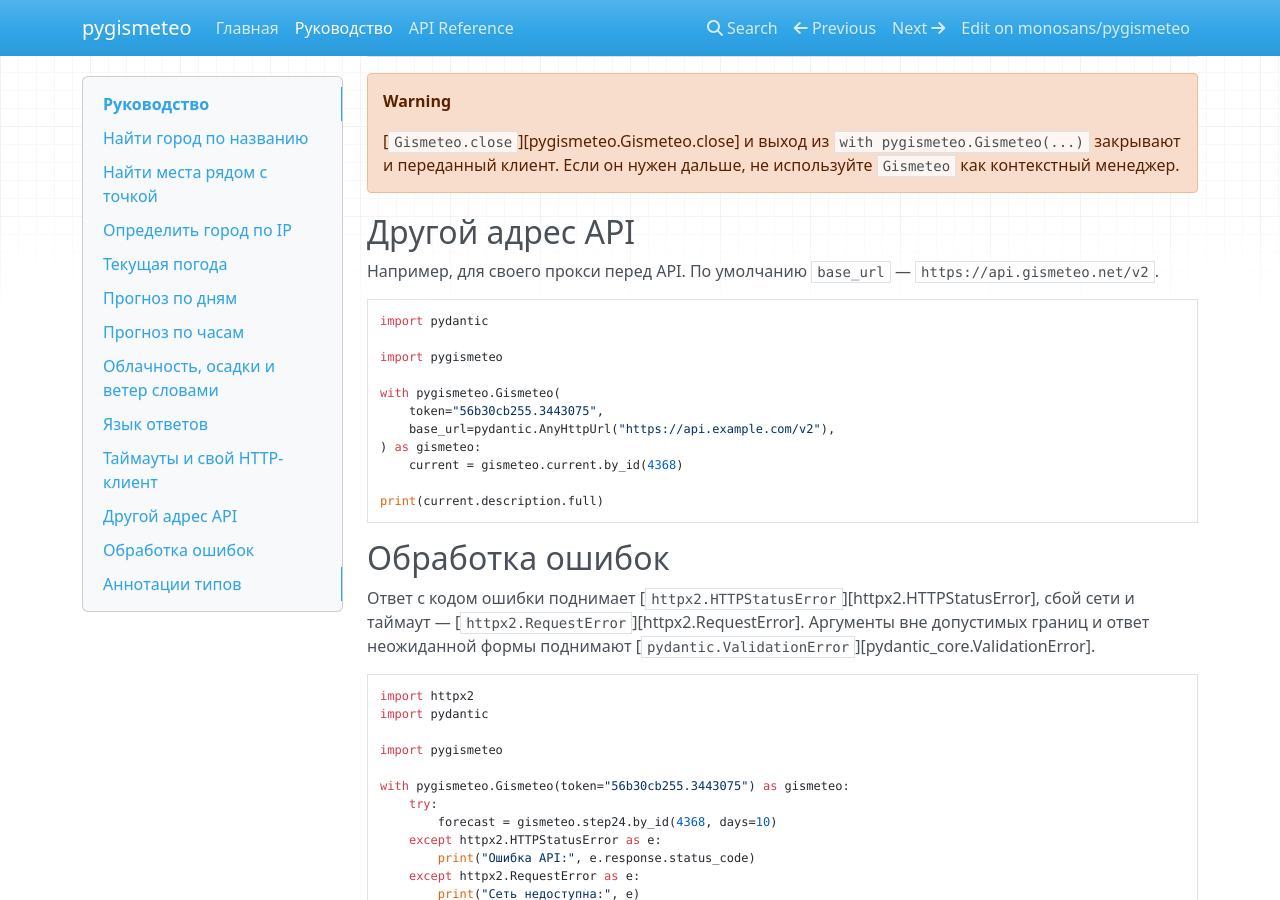
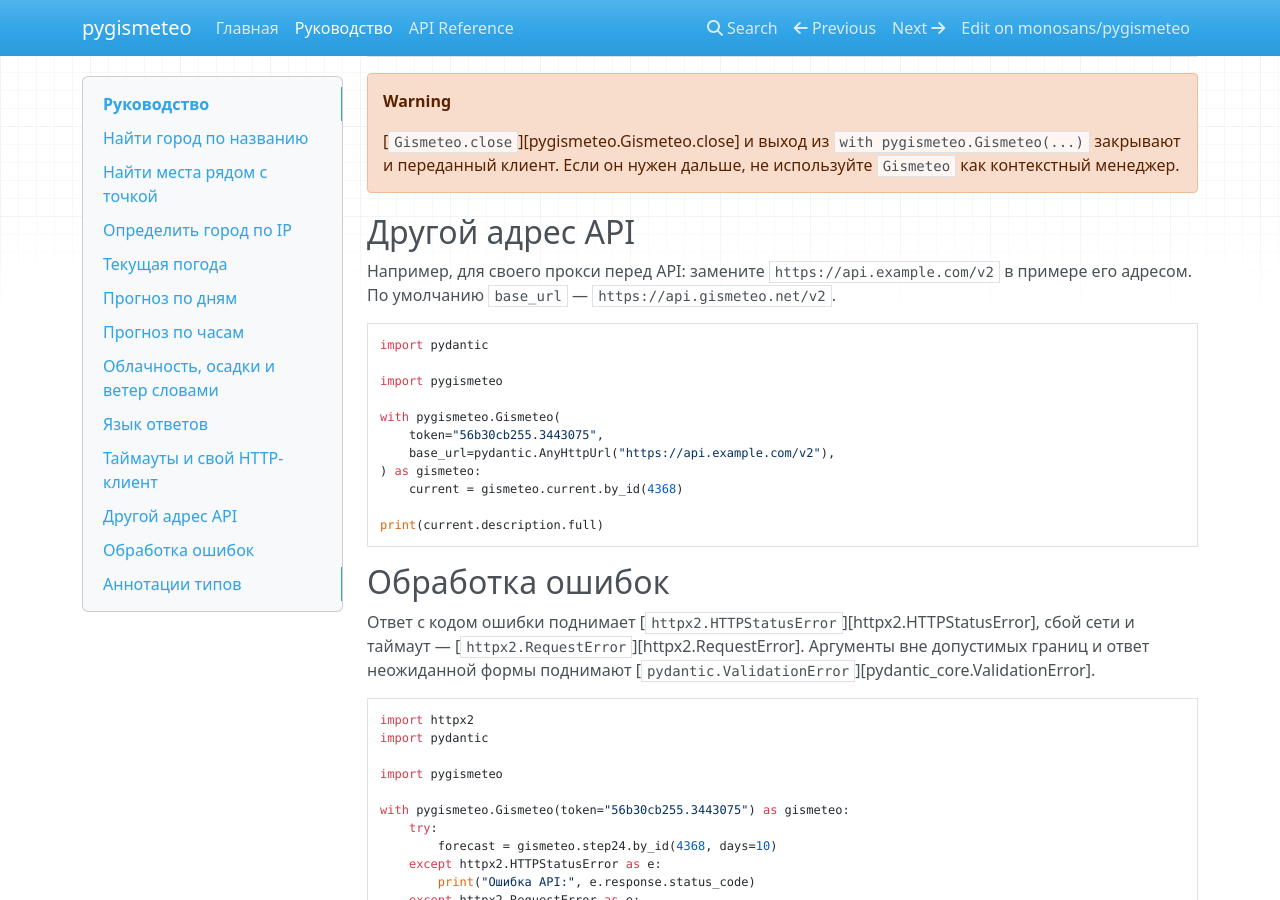
Before and after one commit to monosans/pygismeteo, an MkDocs documentation site: the page built from docs/guide.md, in a window 1280 px wide and 900 px high, scrolled down 2899 px. Built offline with MkDocs 1.6.1, drawn with Linux system fonts in a browser that asks for light colours; nearby versions of some CDN libraries.

Commit message:
docs: say that the base_url example needs a real proxy address

````diff
--- a/docs/guide.md
+++ b/docs/guide.md
@@ -150,7 +150,7 @@ print(current.description.full)
 
 ## Другой адрес API
 
-Например, для своего прокси перед API. По умолчанию `base_url` — `https://api.gismeteo.net/v2`.
+Например, для своего прокси перед API: замените `https://api.example.com/v2` в примере его адресом. По умолчанию `base_url` — `https://api.gismeteo.net/v2`.
 
 ```python
 import pydantic
````
